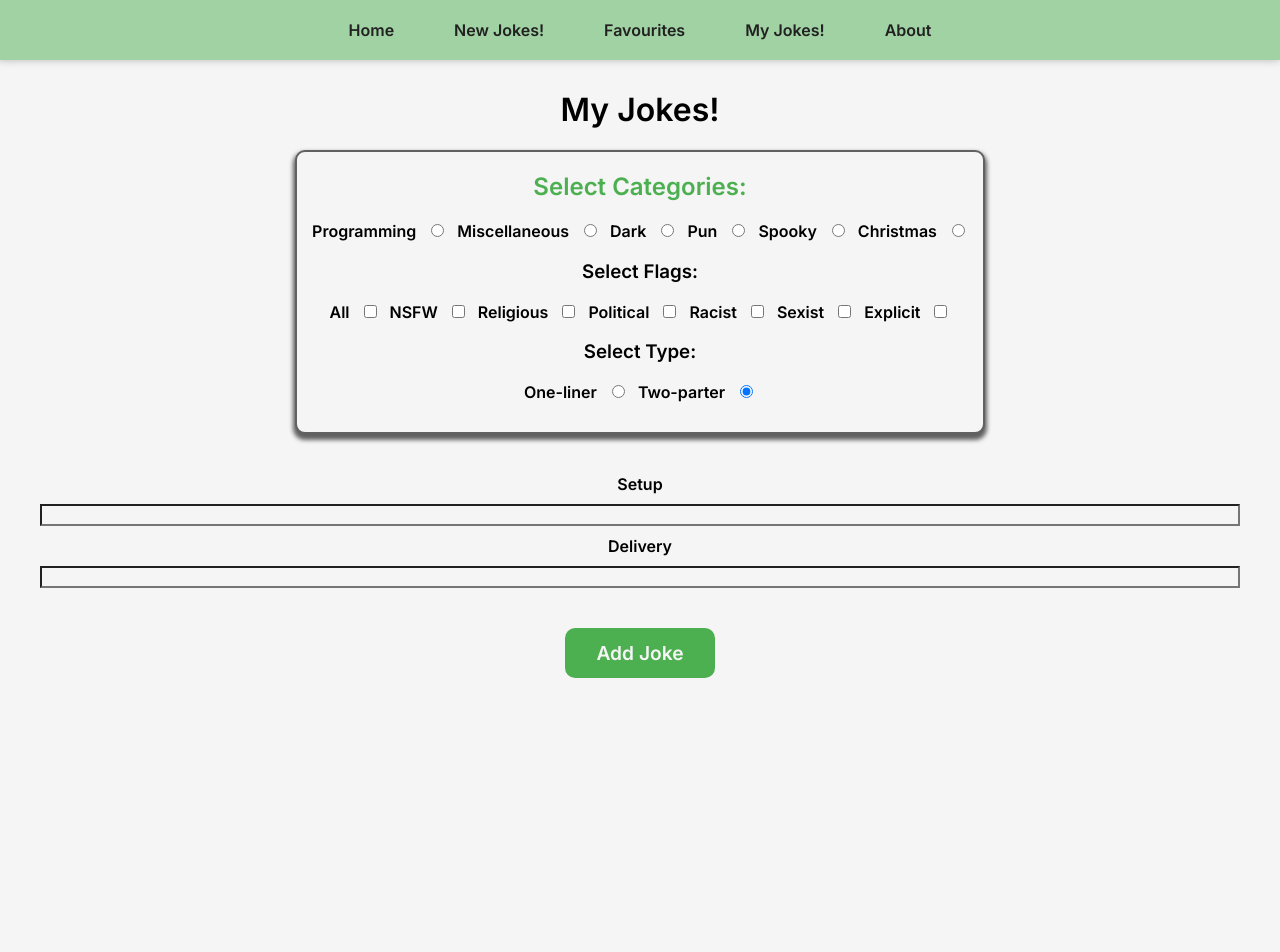
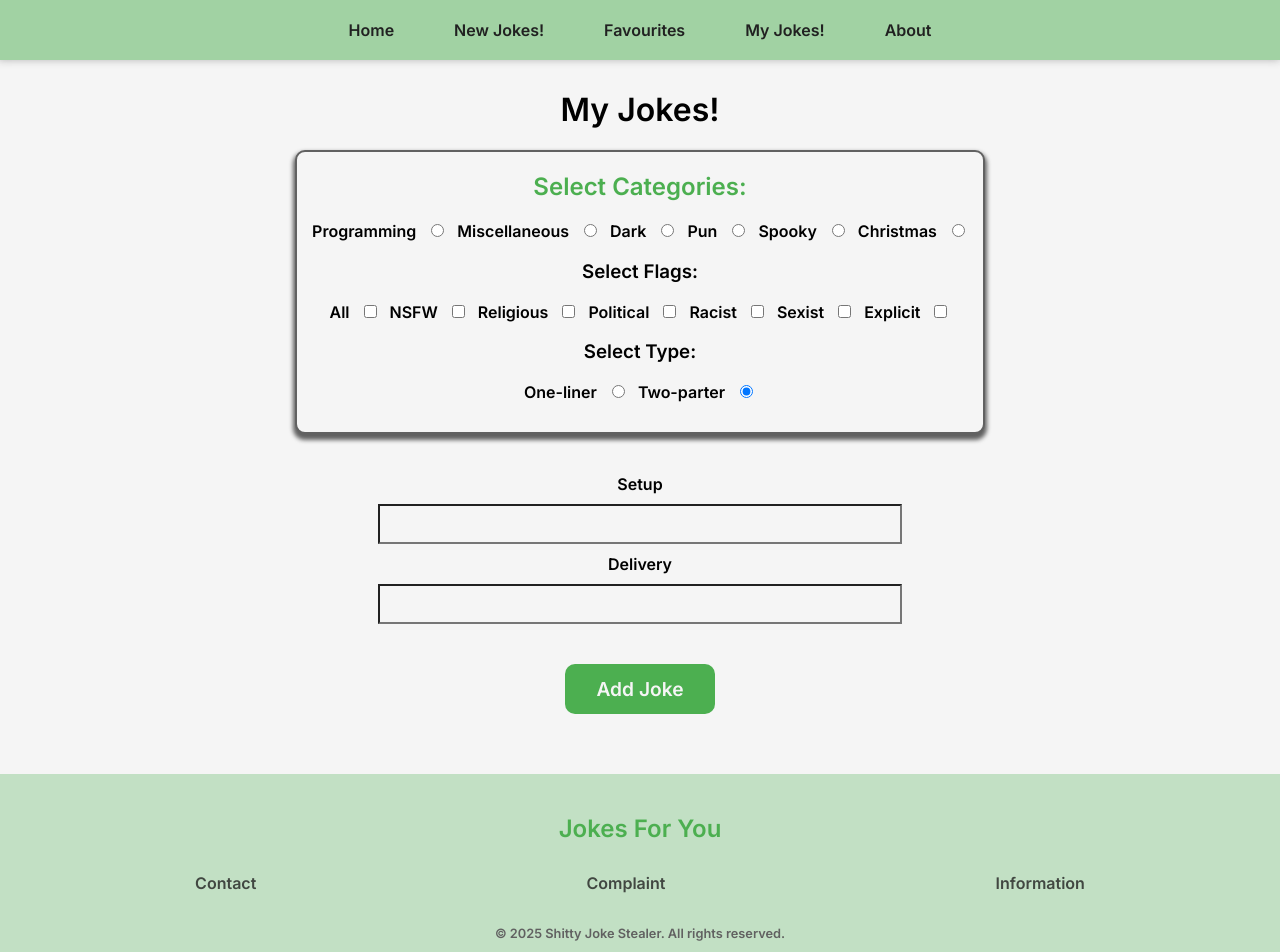
Before and after one commit to NervousBird/Vue-JokeApp, a Vue app in the folder vue-JokeApp/: page /myjokes in a window 1280 px wide. Shown: the top 952 px of the page. Before the commit the page ends 800 px from the top, so only its background shows below. Built offline with nearby package versions, Linux system fonts and the light colour scheme.

Commit message:
Added a footer

```diff
--- a/vue-JokeApp/src/App.vue
+++ b/vue-JokeApp/src/App.vue
@@ -1,5 +1,6 @@
 <script setup lang="ts">
 import { RouterLink, RouterView } from 'vue-router'
+import Footer from '@/components/Footer.vue'
 </script>
 
 <template>
@@ -15,13 +16,19 @@ import { RouterLink, RouterView } from 'vue-router'
     </div>
   </header>
 
-  <Transition name="fade">
-    <RouterView />
-  </Transition>
+  <div class="router-view">
+    <Transition name="fade">
+      <RouterView />
+    </Transition>
+  </div>
 
+  <Footer />
 </template>
 
 <style scoped>
+.router-view {
+  min-height: 70vh;
+}
 
 nav {
   display: flex;
--- a/vue-JokeApp/src/assets/base.css
+++ b/vue-JokeApp/src/assets/base.css
@@ -36,6 +36,7 @@ h2 {
 }
 
 body {
+  min-height: 100vh;
   font-size: 1rem;
   margin: 0px;
 }
--- /dev/null
+++ b/vue-JokeApp/src/components/Footer.vue
@@ -0,0 +1,62 @@
+<script setup lang="ts">
+
+</script>
+
+<template>
+
+    <footer>
+        <div class="container">
+            <h2>Jokes For You</h2>
+            <div class="container-info">
+                <a>Contact</a>
+                <a>Complaint</a>
+                <a>Information</a>
+            </div>
+            <p class="copyright">© 2025 Shitty Joke Stealer. All rights reserved.</p>
+        </div>
+    </footer>
+
+</template>
+
+<style scoped>
+
+.container {
+    display: block;
+    margin-top: 60px;
+    padding: 20px;
+    background-color: color-mix(in srgb, var(--primary), var(--background) 70%);
+}
+
+h2, a {
+    background-color: transparent;
+    text-align: center;
+}
+
+.copyright {
+    background-color: transparent;
+    color: var(--subtext);
+    font-size: .8rem;
+    text-align: center;
+    padding-top: 10px;
+}
+
+.container-info {
+    background-color: transparent;
+    color: color-mix(in srgb, var(--text), transparent 20%);
+    display: flex;
+    flex-direction: row;
+    justify-content: space-around;
+    padding: 10px;
+}
+
+a {
+    cursor: pointer;
+    transition: color 0.2s ease-in-out;
+}
+
+a:hover {
+    color: color-mix(in srgb, var(--favourite), transparent 20%);
+    transition: color 0.2s ease-in-out;
+}
+
+</style>
--- a/vue-JokeApp/src/views/AboutView.vue
+++ b/vue-JokeApp/src/views/AboutView.vue
@@ -3,11 +3,9 @@
 </script>
 
 <template>
-
     <div>
         <h1>About</h1>
     </div>
-
 </template>
 
 <style scoped>
--- a/vue-JokeApp/src/views/FavouritesView.vue
+++ b/vue-JokeApp/src/views/FavouritesView.vue
@@ -14,7 +14,6 @@ const receiveFavouritesData = (fav: IFavourite, index: number) => {
 </script>
 
 <template>
-
     <div class="container-title">
         <h1>Favourites</h1>
     </div>
@@ -43,14 +42,10 @@ const receiveFavouritesData = (fav: IFavourite, index: number) => {
                 </li>
             </ul>
         </TransitionGroup>
-
     </div>
-
-
 </template>
 
 <style scoped>
-
 ul {
     padding-inline-start: 0px;
 }
--- a/vue-JokeApp/src/views/HomeView.vue
+++ b/vue-JokeApp/src/views/HomeView.vue
@@ -23,7 +23,6 @@ const getInfo = () => {
 
     </div>
   </div>
-
 </template>
 
 <style scoped>
--- a/vue-JokeApp/src/views/MyJokesView.vue
+++ b/vue-JokeApp/src/views/MyJokesView.vue
@@ -5,7 +5,7 @@ import { computed, onMounted, ref } from 'vue';
 const myJokesArray = ref<IJoke[]>([])
 const storedJokes = localStorage.getItem('myJokes')
 const categoryString = ref('miscellaneous')
-const categoryFlag = ref([])
+const categoryFlag = ref<string[]>([])
 const categoryType = ref('twopart')
 const newJoke = ref<IJoke>()
 const setup = ref('')
@@ -84,6 +84,9 @@ const createJoke = () => {
     }
     myJokesArray.value.push(newJoke.value)
     localStorage.setItem('myJokes', JSON.stringify(myJokesArray.value))
+    setup.value = ''
+    delivery.value = ''
+    joke.value = ''
 }
 
 const typeTwoParts = computed(() => {
@@ -107,7 +110,6 @@ onMounted(loadMyJokesStorage)
 </script>
 
 <template>
-
     <div class="container-title">
         <h1>My Jokes!</h1>
     </div>
@@ -210,6 +212,7 @@ onMounted(loadMyJokesStorage)
     flex-direction: column;
     justify-content: center;
     text-align: center;
+    align-items: center;
     margin: 30px;
     padding: 10px;
     gap: 10px;
@@ -246,4 +249,10 @@ button:hover {
     transition: background-color 0.2s ease-in-out;
 }
 
+input[type='text'] {
+    max-width: 800px;
+    min-width: 500px;
+    padding: 10px;
+}
+
 </style>
```
